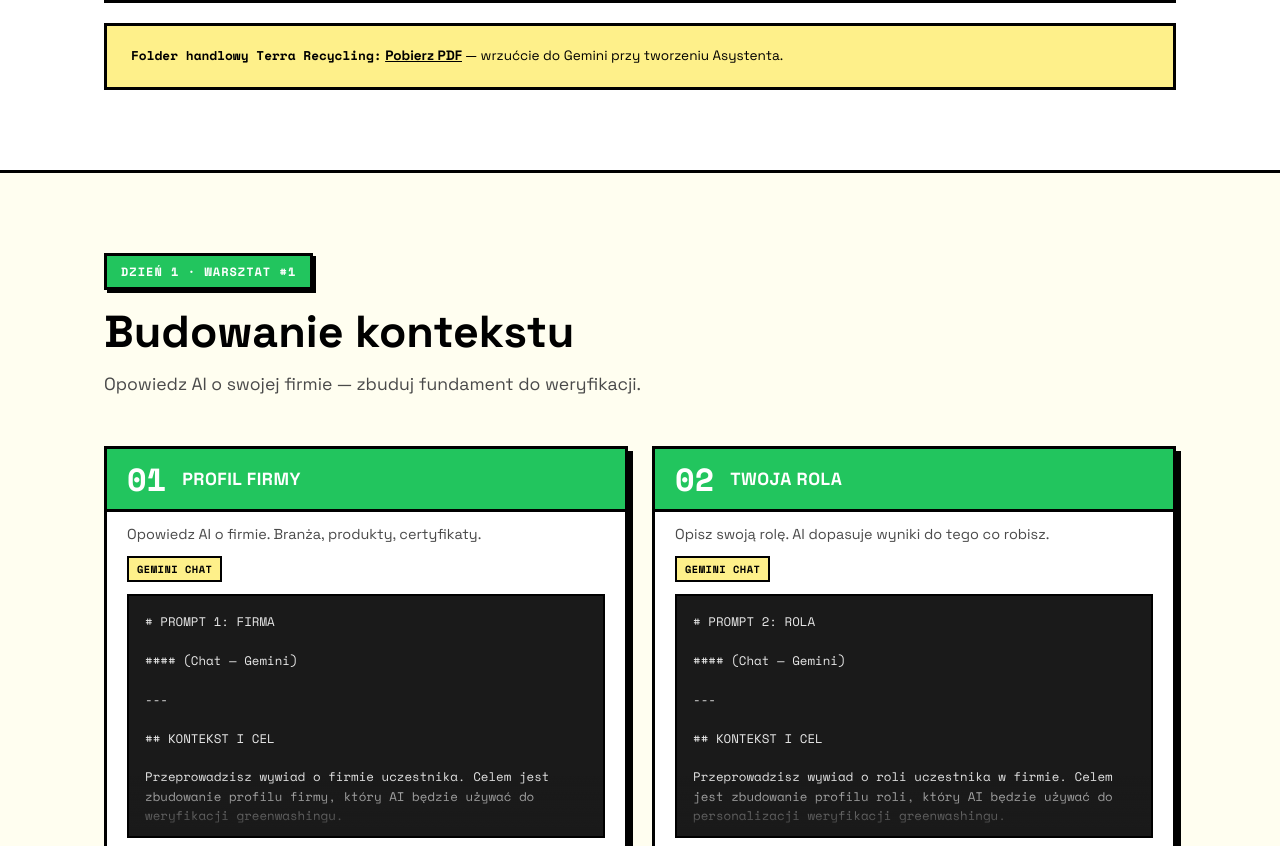
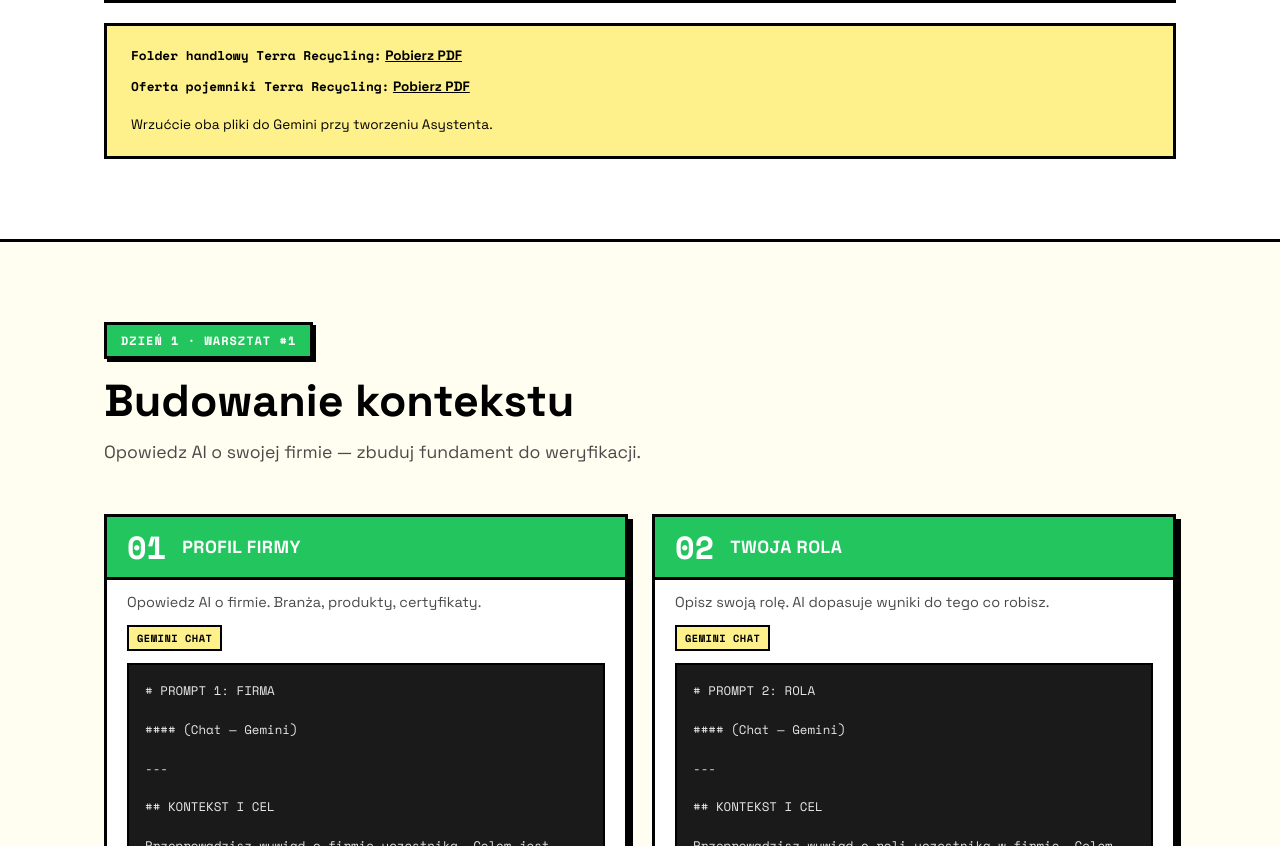
Before and after one commit to 200bar/terra-greenwashing-prompty, a plain HTML site: page index.html in a window 1280 px wide. Shown: the part 1195-2041 px from the top of the page. Drawn offline with nearby package versions, Linux system fonts and the light colour scheme.

Commit message:
dodanie oferty pojemników PDF do pobrania

```diff
--- a/index.html
+++ b/index.html
@@ -677,7 +677,9 @@ section { padding: 80px 0; }
             <p class="setup-note"><strong class="note-warn">DeepSeek — UWAGA:</strong> Serwery w Chinach. Brak RODO. Używamy do ogólnych pytań i porównań — NIGDY nie wklejajcie tu danych firmy, materiałów handlowych ani niczego poufnego.</p>
         </div>
         <div class="setup-notes anim anim-delay-4" style="margin-top: 20px; background: var(--yellow);">
-            <p class="setup-note"><strong>Folder handlowy Terra Recycling:</strong> <a href="Folder_handlowy.pdf" target="_blank" rel="noopener" style="color: var(--black); text-decoration: underline; font-weight: 700;">Pobierz PDF</a> — wrzućcie do Gemini przy tworzeniu Asystenta.</p>
+            <p class="setup-note"><strong>Folder handlowy Terra Recycling:</strong> <a href="Folder_handlowy.pdf" target="_blank" rel="noopener" style="color: var(--black); text-decoration: underline; font-weight: 700;">Pobierz PDF</a></p>
+            <p class="setup-note"><strong>Oferta pojemniki Terra Recycling:</strong> <a href="Oferta_pojemniki_Terra_Recycling.pdf" target="_blank" rel="noopener" style="color: var(--black); text-decoration: underline; font-weight: 700;">Pobierz PDF</a></p>
+            <p class="setup-note" style="margin-top: 8px;">Wrzućcie oba pliki do Gemini przy tworzeniu Asystenta.</p>
         </div>
     </div>
 </section>
```
Also changed, not shown: 1 other file.
